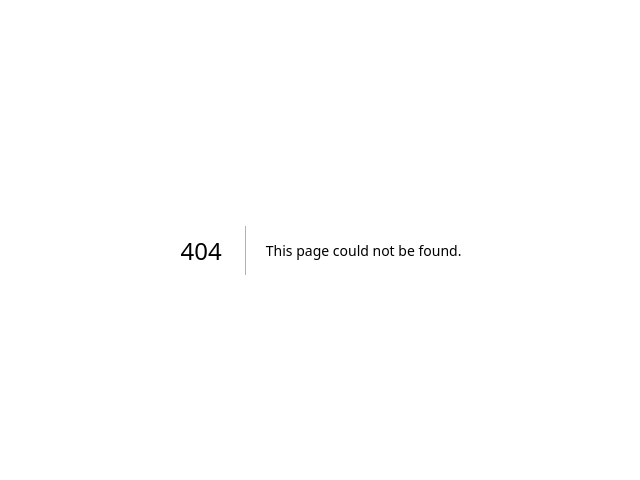
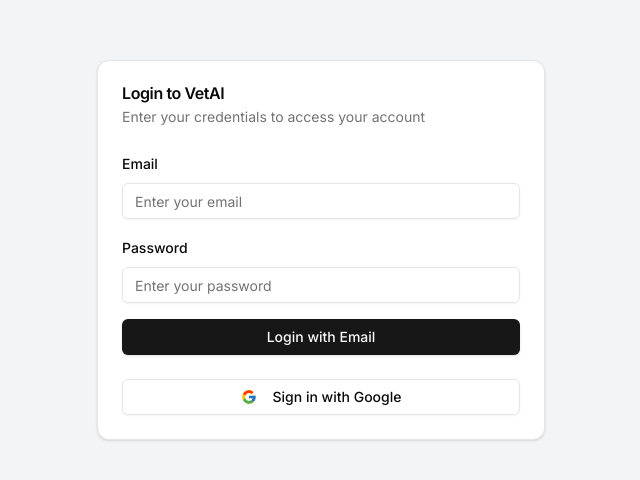
Before and after one commit to palworth/vai, a Next.js app: page /login in a window 1280 px wide. Before the commit this address had no page. Shown: the part 150-630 px from the top of the page, without its empty margins (319-959 px from the left). Built offline with nearby package versions, Linux system fonts and the light colour scheme; no server answers.

Commit message:
auth is good, ready to test after build is complete.

```diff
--- /dev/null
+++ b/app/components/AuthWrapper.tsx
@@ -0,0 +1,47 @@
+'use client'
+
+import { useEffect } from 'react'
+import { useRouter, usePathname } from 'next/navigation'
+import { useAuth } from '../contexts/AuthContext'
+
+// Define public routes that don't require authentication
+const publicRoutes = ['/login', '/signup']
+
+interface AuthWrapperProps {
+  children: React.ReactNode
+}
+
+/**
+ * AuthWrapper Component
+ *
+ * This component wraps the application to provide authentication protection.
+ * It checks if the user is authenticated and redirects to the login page if not,
+ * except for public routes.
+ *
+ * @param {React.ReactNode} children - The child components to be rendered if authenticated
+ */
+export function AuthWrapper({ children }: AuthWrapperProps) {
+  const { user, loading } = useAuth()
+  const router = useRouter()
+  const pathname = usePathname()
+
+  useEffect(() => {
+    if (!loading && !user && !publicRoutes.includes(pathname)) {
+      // If the user is not authenticated and not on a public route, redirect to login
+      router.push('/login')
+    }
+  }, [user, loading, router, pathname])
+
+  if (loading) {
+    // You can replace this with a loading component if desired
+    return <div>Loading...</div>
+  }
+
+  // If on a public route or authenticated, render the children
+  if (publicRoutes.includes(pathname) || user) {
+    return <>{children}</>
+  }
+
+  // This return is necessary for TypeScript, but it should never be reached
+  return null
+}
--- a/app/layout.tsx
+++ b/app/layout.tsx
@@ -1,5 +1,7 @@
 import './globals.css'
 import { Inter } from 'next/font/google'
+import { AuthProvider } from './contexts/AuthContext'
+import { AuthWrapper } from './components/AuthWrapper'
 
 const inter = Inter({ subsets: ['latin'] })
 
@@ -15,7 +17,11 @@
 }) {
   return (
     <html lang="en">
-      <body className={inter.className}>{children}</body>
+      <body className={inter.className}>
+        <AuthProvider>
+          <AuthWrapper>{children}</AuthWrapper>
+        </AuthProvider>
+      </body>
     </html>
   )
 }
--- /dev/null
+++ b/app/login/page.tsx
@@ -0,0 +1,84 @@
+'use client'
+
+import { useState } from 'react'
+import { useRouter } from 'next/navigation'
+import { signInWithEmailAndPassword } from 'firebase/auth'
+import { auth } from '@/lib/firebase'
+import { useAuth } from '@/app/contexts/AuthContext'
+import { Button } from "@/components/ui/button"
+import { Input } from "@/components/ui/input"
+import { Label } from "@/components/ui/label"
+import { Card, CardContent, CardDescription, CardFooter, CardHeader, CardTitle } from "@/components/ui/card"
+import { FcGoogle } from 'react-icons/fc'
+
+export default function LoginPage() {
+  const [email, setEmail] = useState('')
+  const [password, setPassword] = useState('')
+  const [error, setError] = useState('')
+  const router = useRouter()
+  const { signIn } = useAuth()
+
+  const handleEmailLogin = async (e: React.FormEvent) => {
+    e.preventDefault()
+    try {
+      await signInWithEmailAndPassword(auth, email, password)
+      router.push('/')
+    } catch (error) {
+      setError('Failed to log in. Please check your email and password.')
+    }
+  }
+
+  const handleGoogleLogin = async () => {
+    try {
+      await signIn()
+      router.push('/')
+    } catch (error) {
+      setError('Failed to log in with Google. Please try again.')
+    }
+  }
+
+  return (
+    <div className="min-h-screen bg-gray-100 flex items-center justify-center">
+      <Card className="w-full max-w-md">
+        <CardHeader>
+          <CardTitle>Login to VetAI</CardTitle>
+          <CardDescription>Enter your credentials to access your account</CardDescription>
+        </CardHeader>
+        <CardContent>
+          <form onSubmit={handleEmailLogin} className="space-y-4">
+            <div className="space-y-2">
+              <Label htmlFor="email">Email</Label>
+              <Input
+                id="email"
+                type="email"
+                placeholder="Enter your email"
+                value={email}
+                onChange={(e) => setEmail(e.target.value)}
+                required
+              />
+            </div>
+            <div className="space-y-2">
+              <Label htmlFor="password">Password</Label>
+              <Input
+                id="password"
+                type="password"
+                placeholder="Enter your password"
+                value={password}
+                onChange={(e) => setPassword(e.target.value)}
+                required
+              />
+            </div>
+            {error && <p className="text-red-500 text-sm">{error}</p>}
+            <Button type="submit" className="w-full">Login with Email</Button>
+          </form>
+        </CardContent>
+        <CardFooter>
+          <Button variant="outline" className="w-full" onClick={handleGoogleLogin}>
+            <FcGoogle className="mr-2 h-4 w-4" />
+            Sign in with Google
+          </Button>
+        </CardFooter>
+      </Card>
+    </div>
+  )
+}
--- a/app/page.tsx
+++ b/app/page.tsx
@@ -1,6 +1,12 @@
 import Link from 'next/link'
 import { Settings } from 'lucide-react'
 
+/**
+ * Home Component
+ *
+ * This is the main page of the VetAI application. It's protected by the AuthWrapper,
+ * so only authenticated users can access it.
+ */
 export default function Home() {
   return (
     <div className="min-h-screen bg-gray-100">
--- a/app/settings/page.tsx
+++ b/app/settings/page.tsx
@@ -1,21 +1,34 @@
 'use client'
 
-import { useState } from 'react'
+import { useState, useEffect } from 'react'
+import { useRouter } from 'next/navigation'
 import { Button } from "@/components/ui/button"
 import { Card, CardContent, CardDescription, CardFooter, CardHeader, CardTitle } from "@/components/ui/card"
 import { Input } from "@/components/ui/input"
 import { Label } from "@/components/ui/label"
+import { useAuth } from '../contexts/AuthContext'
+import { Toast, ToastProvider, ToastViewport, ToastTitle, ToastDescription } from "@/components/ui/toast"
+import { useLogout } from '../utils/auth'
 
 export default function Settings() {
   const [name, setName] = useState('')
   const [email, setEmail] = useState('')
+  const { user } = useAuth()
+  const router = useRouter()
+  const { handleLogout, toastOpen, setToastOpen, toastMessage } = useLogout()
 
-  const handleLogout = () => {
-    // TODO: Implement actual logout functionality
-    console.log('Logout clicked')
+  useEffect(() => {
+    if (!user) {
+      router.push('/login')
+    }
+  }, [user, router])
+
+  if (!user) {
+    return null
   }
 
   return (
+    <ToastProvider>
       <div className="min-h-screen bg-gray-100">
         <header className="bg-white shadow">
           <div className="max-w-7xl mx-auto py-6 px-4 sm:px-6 lg:px-8">
@@ -60,6 +73,14 @@
             </div>
           </div>
         </main>
+        <Toast open={toastOpen} onOpenChange={setToastOpen}>
+          <div className={`${toastMessage.isError ? 'bg-red-100 border-red-400' : 'bg-green-100 border-green-400'} border-l-4 p-4`}>
+            <ToastTitle className={`${toastMessage.isError ? 'text-red-800' : 'text-green-800'} font-bold`}>{toastMessage.title}</ToastTitle>
+            <ToastDescription className={`${toastMessage.isError ? 'text-red-700' : 'text-green-700'}`}>{toastMessage.description}</ToastDescription>
           </div>
+        </Toast>
+        <ToastViewport />
+      </div>
+    </ToastProvider>
   )
 }
```
Lines whose indentation alone changed are shown as unchanged.
